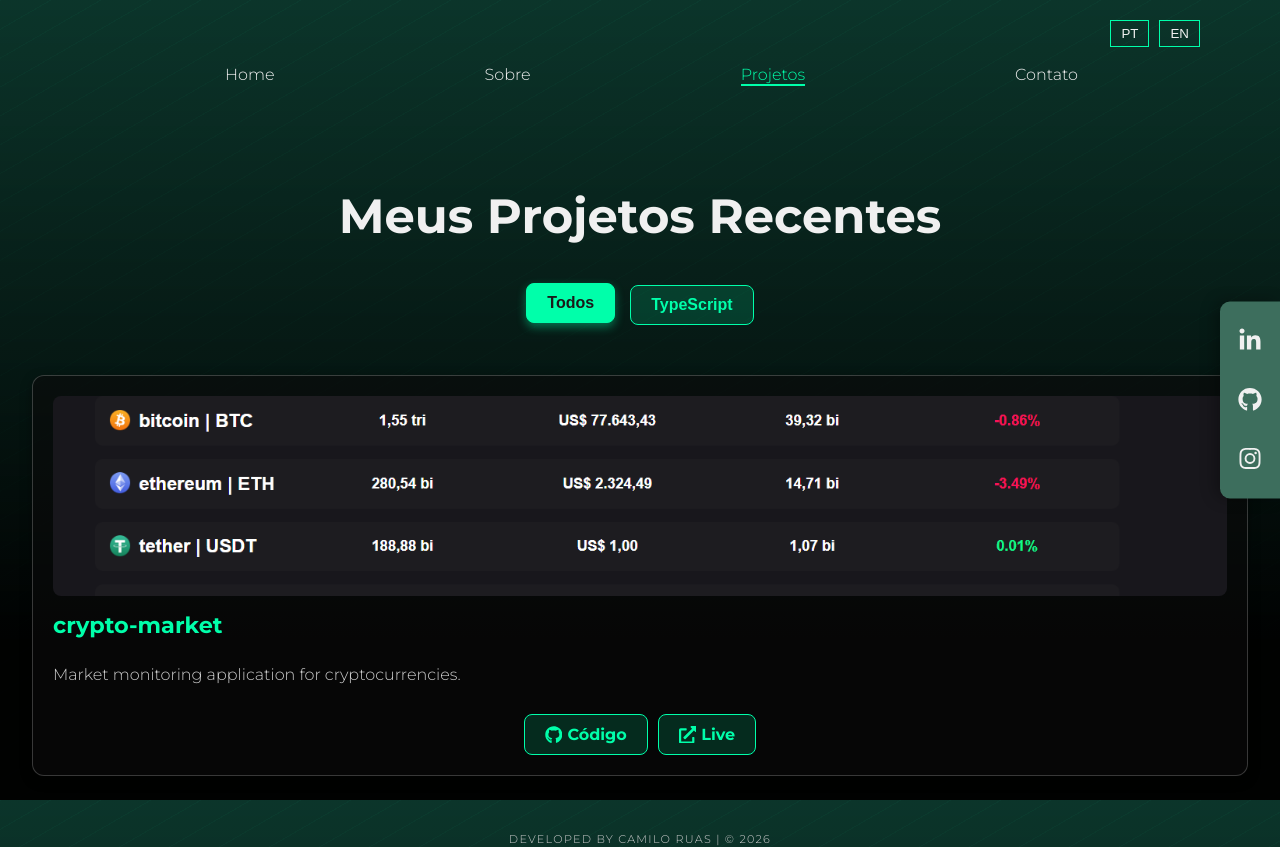
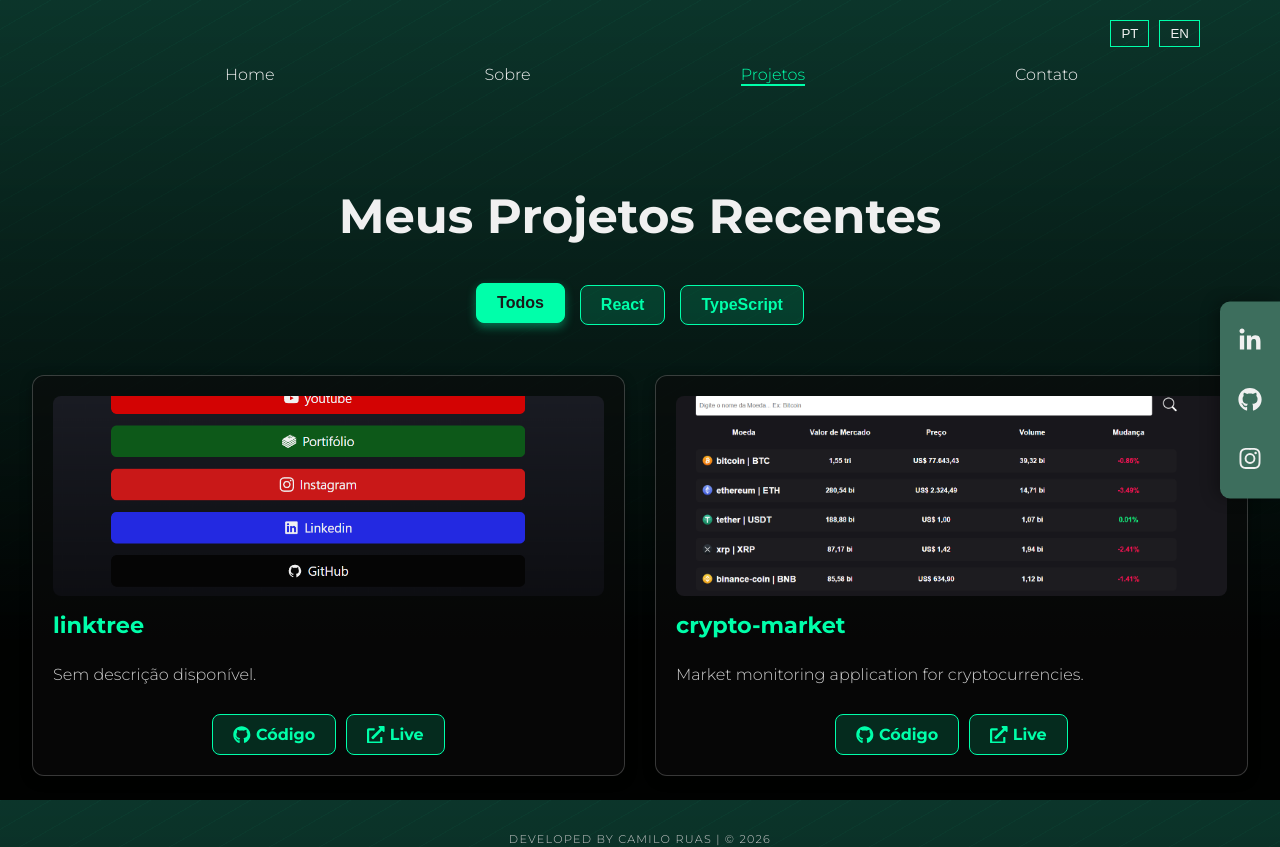
Before and after one commit to Camiloruas/portifolio-Single-Page, a React (Vite) app: page /projetos in a window 1280 px wide. Built offline with nearby package versions, Linux system fonts and the light colour scheme; no server answers.

Commit message:
add projeto

```diff
--- a/src/pages/Projects.jsx
+++ b/src/pages/Projects.jsx
@@ -36,6 +36,8 @@ import Project21Image from "../assets/project-images/dashboard-atlas.png";
 import Project22Image from "../assets/project-images/portfólio prime-flix.png";
 import Project23Image from "../assets/project-images/crypto-market.png";
 import Project24Image from "../assets/project-images/elementor-ai-builder.png";
+
+import LinktreeImage from "../assets/project-images/linktree.png";
 
 const FILTER_ORDER = [
   "all",
@@ -96,6 +98,13 @@ const projectDetails = [
     imageUrl: Project24Image,
     deployUrl: "https://github.com/Camiloruas/elementor-ai-builder",
     languageFilter: ["typescript"],
+  },
+  {
+    repoName: "linktree",
+    repoUrl: "https://github.com/Camiloruas/linktree",
+    imageUrl: LinktreeImage,
+    deployUrl: "https://linktree-eosin-one.vercel.app/",
+    languageFilter: ["react"],
   },
   {
     repoName: "crypto-market",
```
Also changed, not shown: src/assets/project-images/linktree.png (added).
